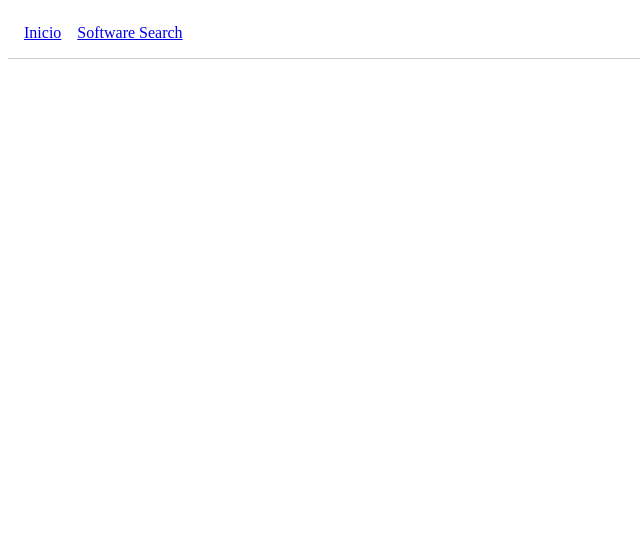
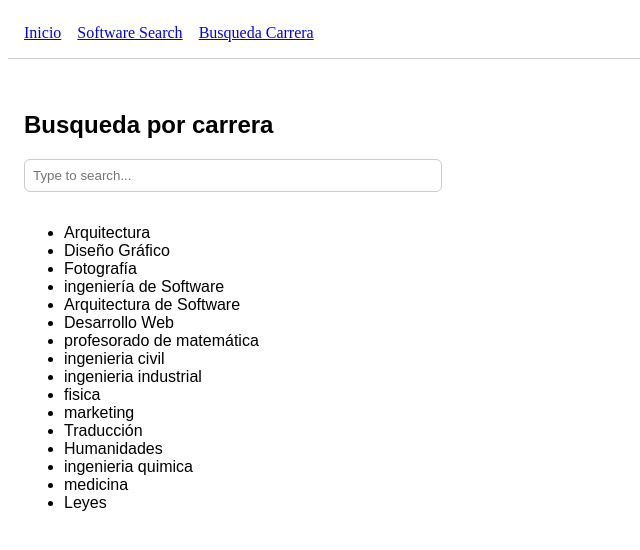
Before and after one commit to azehor/2025-UTN-TPGrupal-Grupo1, a React (Vite) app in the folder frontend/: page /busqueda-carrera in a window 1280 px wide. Shown: the top 550 px of the page, without its empty margins (0-640 px from the left). Built offline with nearby package versions, Linux system fonts and the light colour scheme.

Commit message:
feat: añadido de busqueda de carrera y pagina de busqueda de carrera

```diff
--- a/frontend/src/App.tsx
+++ b/frontend/src/App.tsx
@@ -3,7 +3,7 @@ import './App.css'
 import Home from "./pages/Home"
 import { Link, Route, Routes } from 'react-router-dom'
 import { SoftwareSearchPage } from './pages/SoftwareSearchPage'
-
+import { BusquedaCarreraPage } from './pages/BusquedaCarreraPage'
 
 
 const App: FC = () => {
@@ -19,11 +19,13 @@ const App: FC = () => {
         }}>
         <Link to="/">Inicio</Link>
         <Link to="/software-search">Software Search</Link>
+        <Link to="/busqueda-carrera">Busqueda Carrera</Link>
       </nav>
 
       <Routes>
         <Route path="/" element={<Home />} />
         <Route path="/software-search" element={<SoftwareSearchPage />} />
+        <Route path="/busqueda-carrera" element={<BusquedaCarreraPage />} />
       </Routes>
     </div>
   )
--- /dev/null
+++ b/frontend/src/components/BusquedaCarrera.tsx
@@ -0,0 +1,56 @@
+import React, { useState } from "react";
+
+const listaCarrera: string[] = [
+  "Arquitectura",
+  "Diseño Gráfico",
+  "Fotografía",
+  "ingeniería de Software",
+  "Arquitectura de Software",
+  "Desarrollo Web",
+  "profesorado de matemática",
+  "ingenieria civil",
+  "ingenieria industrial",
+  "fisica",
+  "marketing",
+  "Traducción",
+  "Humanidades",
+  "ingenieria quimica",
+  "medicina",
+  "Leyes",
+];
+
+export const BusquedaCarrera: React.FC = () => {
+  const [query, setQuery] = useState("");
+
+  const filteredList = listaCarrera.filter(soft =>
+    soft.toLowerCase().includes(query.toLowerCase())
+  );
+
+  return (
+    <div style={{ fontFamily: "sans-serif", padding: "1rem", maxWidth: "400px" }}>
+      <h2>Busqueda por carrera</h2>
+
+      <input
+        type="text"
+        placeholder="Type to search..."
+        value={query}
+        onChange={e => setQuery(e.target.value)}
+        style={{
+          width: "100%",
+          padding: "0.5rem",
+          marginBottom: "1rem",
+          border: "1px solid #ccc",
+          borderRadius: "6px"
+        }}
+      />
+
+      <ul>
+        {filteredList.length > 0 ? (
+          filteredList.map((soft, index) => <li key={index}>{soft}</li>)
+        ) : (
+          <li>No software found</li>
+        )}
+      </ul>
+    </div>
+  );
+};
--- /dev/null
+++ b/frontend/src/pages/BusquedaCarreraPage.tsx
@@ -0,0 +1,6 @@
+import type { FC } from "react"
+import { BusquedaCarrera } from "../components/BusquedaCarrera"
+
+export const BusquedaCarreraPage: FC = () => {
+  return <BusquedaCarrera />
+}
```
Also changed, not shown: frontend/entrada.js (added).
